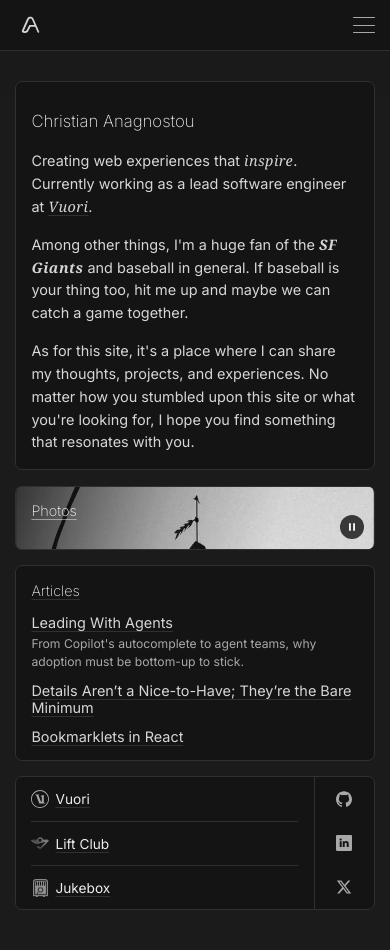
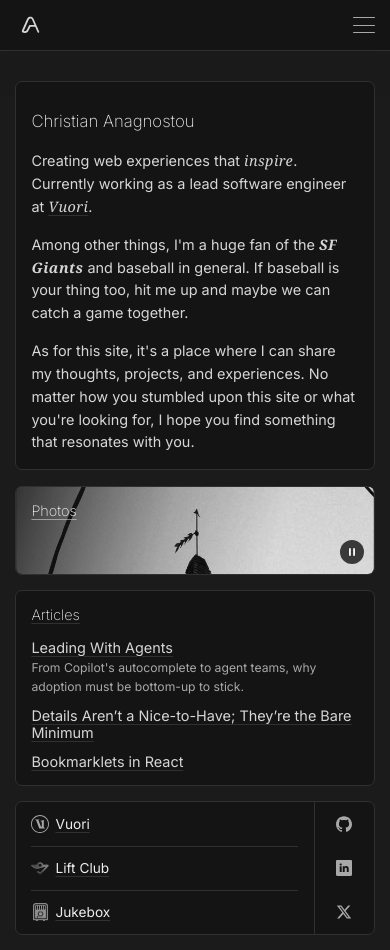
Before and after one commit to christiananagnostou/www, a Next.js app: page / in a window 390 px wide. Before the commit the page ends 925 px from the top, so only its background shows below. Built offline with nearby package versions, Linux system fonts and the light colour scheme.

Commit message:
Give the homepage photo prints a little more height on phones

```diff
--- a/components/Home/photoPrints/Prints.module.css
+++ b/components/Home/photoPrints/Prints.module.css
@@ -136,6 +136,12 @@
   outline: none;
 }
 
+@media (width <= 450px) {
+  .gallery {
+    min-height: 5.75rem;
+  }
+}
+
 /* Give a short, wide tablet strip the room of a mounted print instead of
    enlarging the photograph until only a sliver of its subject is left. */
 @media (450px < width <= 768px) {
```
